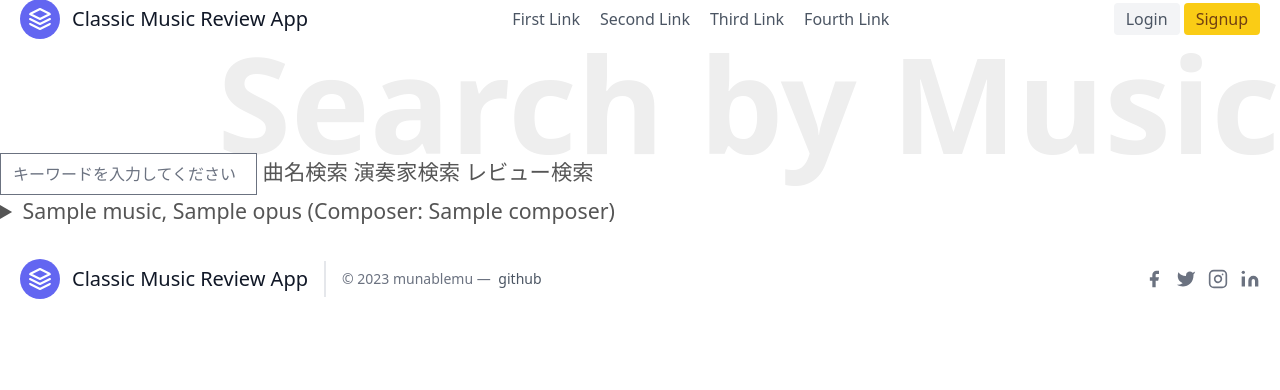
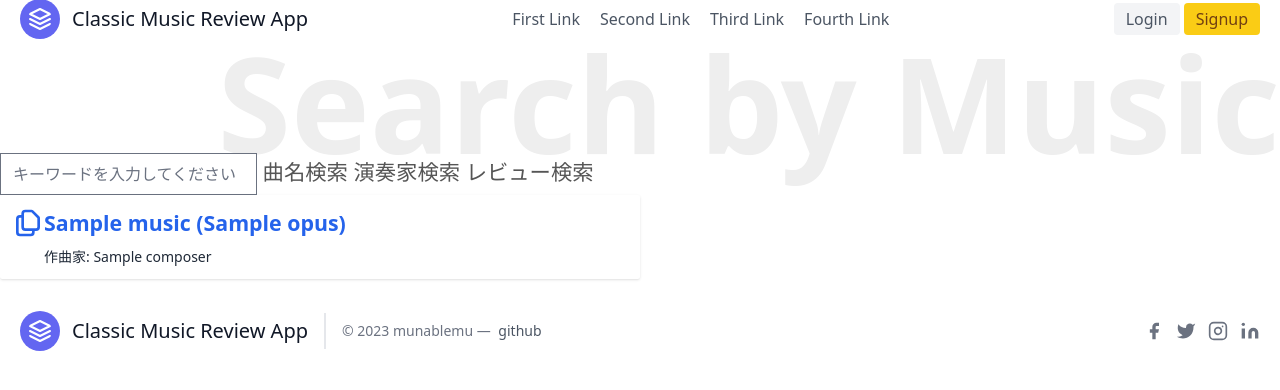
Before and after one commit to munablamu/portfolio-classic-review-app, a Laravel app: template resources/views/search/music.blade.php in a window 1280 px wide. Shown: the part 21-411 px from the top of the page. Run offline with Laravel 10, Linux system fonts and the light colour scheme; the template is opened without the code that fills it: most values are stand-ins (such as "Sample title", 1, 10 or a date in 2020); style sheets or scripts are compiled from the project's sources; parts of the project's set-up code (start-up, migrations or seed data) failed here and were passed over.

Commit message:
曲名検索結果の表示を変更

```diff
--- /dev/null
+++ b/resources/views/components/music/list.blade.php
@@ -0,0 +1,27 @@
+<div class="flex flex-col gap-4">
+
+  @foreach ( $musics as $i_music )
+    <!-- Card -->
+    <a href="{{ route('recording', ['music_id' => $i_music->id]) }}" class="rounded-sm w-1/2 grid grid-cols-12 bg-white shadow p-3 gap-2 items-center hover:shadow-lg transition delay-150 duration-300 ease-in-out hover:scale-105 transform">
+
+      <!-- Icon -->
+      <div class="col-span-12 md:col-span-1">
+        <svg xmlns="http://www.w3.org/2000/svg" class="h-8 w-8" fill="none" viewBox="0 0 24 24" stroke="#2563eb">
+          <path stroke-linecap="round" stroke-linejoin="round" stroke-width="2" d="M8 7v8a2 2 0 002 2h6M8 7V5a2 2 0 012-2h4.586a1 1 0 01.707.293l4.414 4.414a1 1 0 01.293.707V15a2 2 0 01-2 2h-2M8 7H6a2 2 0 00-2 2v10a2 2 0 002 2h8a2 2 0 002-2v-2" />
+        </svg>
+      </div>
+
+      <!-- Title -->
+      <div class="col-span-11 xl:-ml-5">
+        <p class="text-blue-600 font-semibold"> {{ $i_music->title }} {{ $i_music->opus !== null ? '(' . $i_music->opus . ')' : '' }} </p>
+      </div>
+
+      <!-- Description -->
+      <div class="md:col-start-2 col-span-11 xl:-ml-5">
+        <p class="text-sm text-gray-800 font-light"> 作曲家: {{ $i_music->composer->name }} </p>
+      </div>
+
+    </a>
+  @endforeach
+
+</div>
--- a/resources/views/search/music.blade.php
+++ b/resources/views/search/music.blade.php
@@ -3,15 +3,6 @@
 
   <x-search.form :q='$q' />
 
-  <div>
-    @foreach ( $musics as $i_music )
-      <details>
-        <summary>{{ $i_music->title }}, {{ $i_music->opus}} (Composer: {{ $i_music->composer->name }})</summary>
-        <div>
-          <a href="{{ route('recording', ['music_id' => $i_music->id]) }}">CDを見る</a>
-        </div>
-      </details>
-    @endforeach
-  </div>
+  <x-music.list :musics='$musics' />
   {{ $musics->links() }}
 </x-layout>
```
